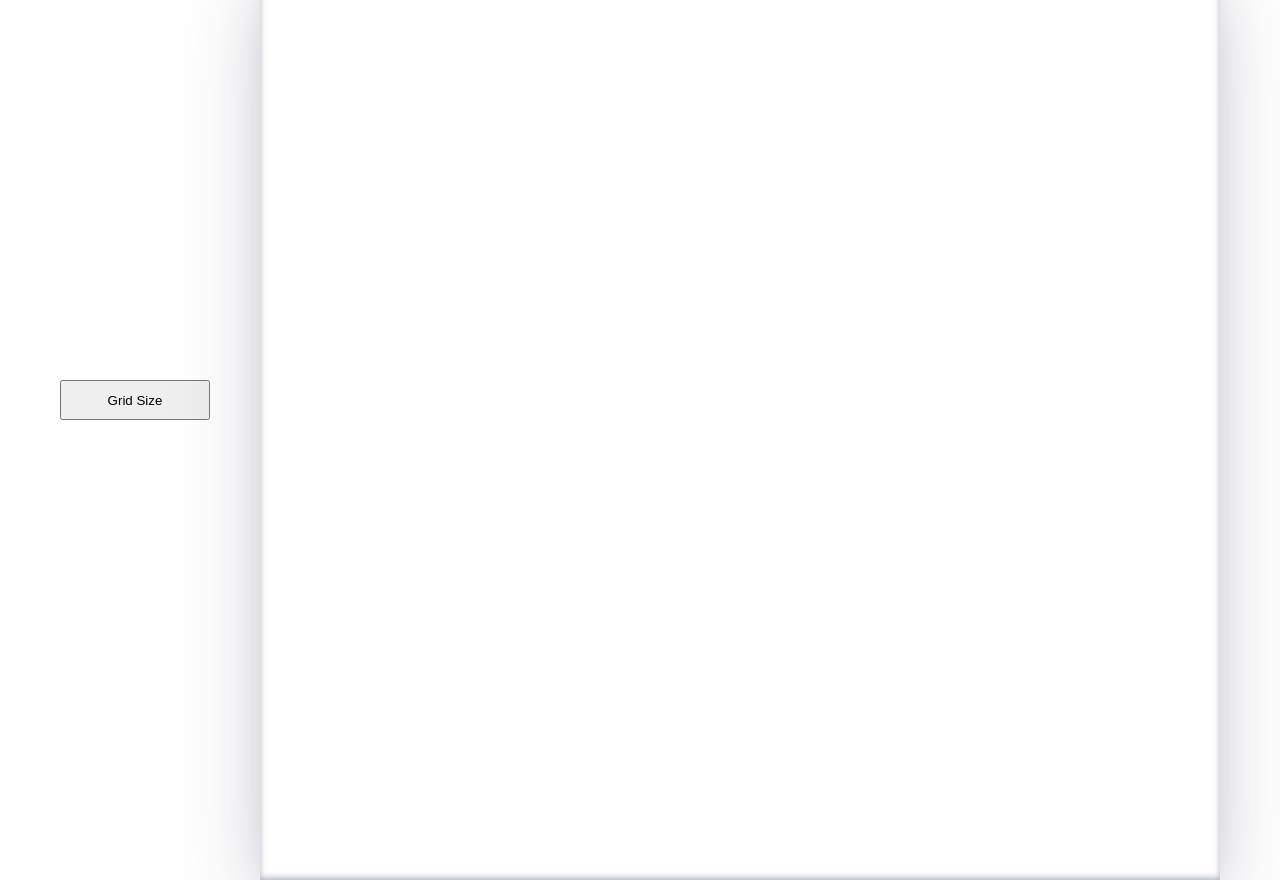
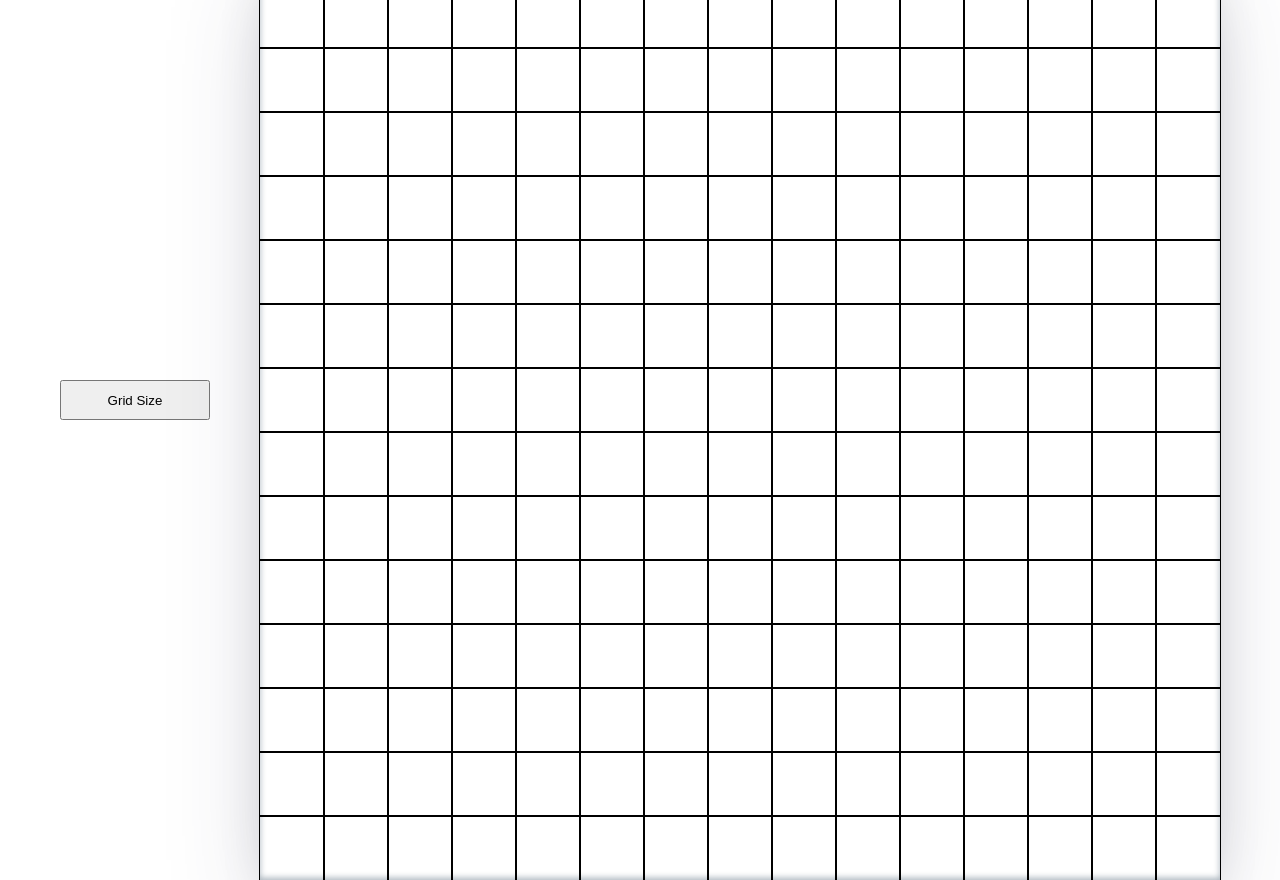
Before and after one commit to Fern-labs/-Project-Etch-a-Sketch, a plain HTML site: page index.html in a window 1280 px wide. Drawn offline with Linux system fonts and the light colour scheme.

Commit message:
Added starting files for projects and CSS to work with

```diff
--- a/style.css
+++ b/style.css
@@ -18,6 +18,7 @@ body {
     rgba(10, 37, 64, 0.35) 0px -2px 6px 0px inset;
 }
 div {
+  outline: groove 1px;
   flex-grow: 0;
   flex-shrink: 0;
   flex-wrap: wrap;
```
